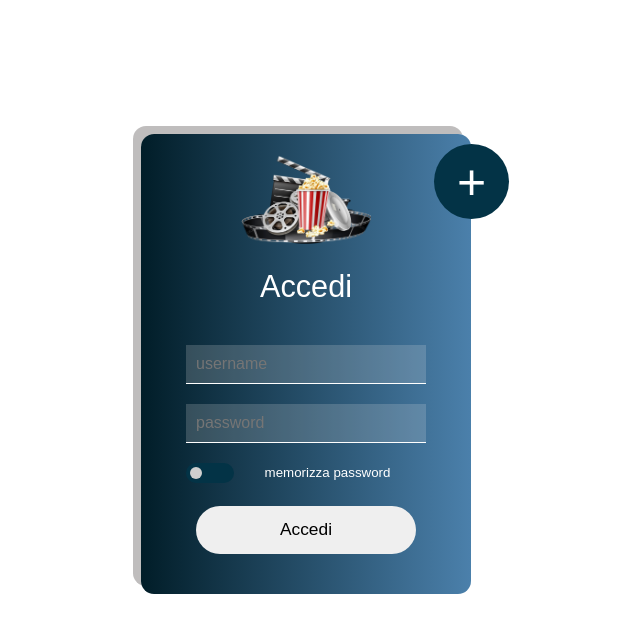
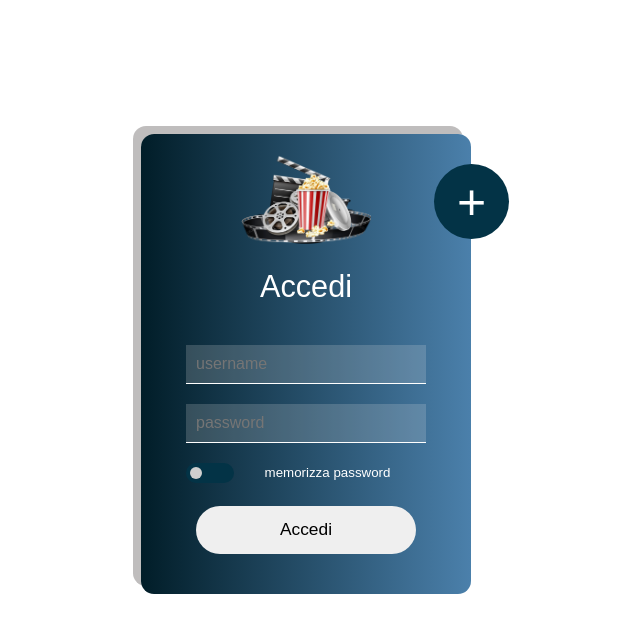
Before and after one commit to LukeSkywa/ProgrammersCreed, an Angular app: page / in a window 1280 px wide. Shown: the top 632 px of the page, without its empty margins (334-974 px from the left). Built offline with nearby package versions, Linux system fonts and the light colour scheme.

Commit message:
installed material icons

```diff
--- a/package.json
+++ b/package.json
@@ -19,6 +19,7 @@
     "@angular/platform-browser": "~9.0.5",
     "@angular/platform-browser-dynamic": "~9.0.5",
     "@angular/router": "~9.0.5",
+    "material-design-icons": "^3.0.1",
     "rxjs": "~6.5.4",
     "tslib": "^1.10.0",
     "zone.js": "~0.10.2"
--- a/src/app/components/login/login.component.html
+++ b/src/app/components/login/login.component.html
@@ -1,4 +1,5 @@
 <html>
+<link href="https://fonts.googleapis.com/icon?family=Material+Icons" rel="stylesheet">
 
 <body leftmargin="0" topmargin="0">
     <div class="login">
--- a/src/app/components/login/login.component.scss
+++ b/src/app/components/login/login.component.scss
@@ -134,7 +134,7 @@ input:checked+.slider:before {
     outline: none;
     position: absolute;
     margin-left: 293px;
-    margin-top: 10px;
+    margin-top: 30px;
     cursor: pointer;
 }
 
```
Also changed, not shown: 1 other file (tests, documents, lock files or other folders).
